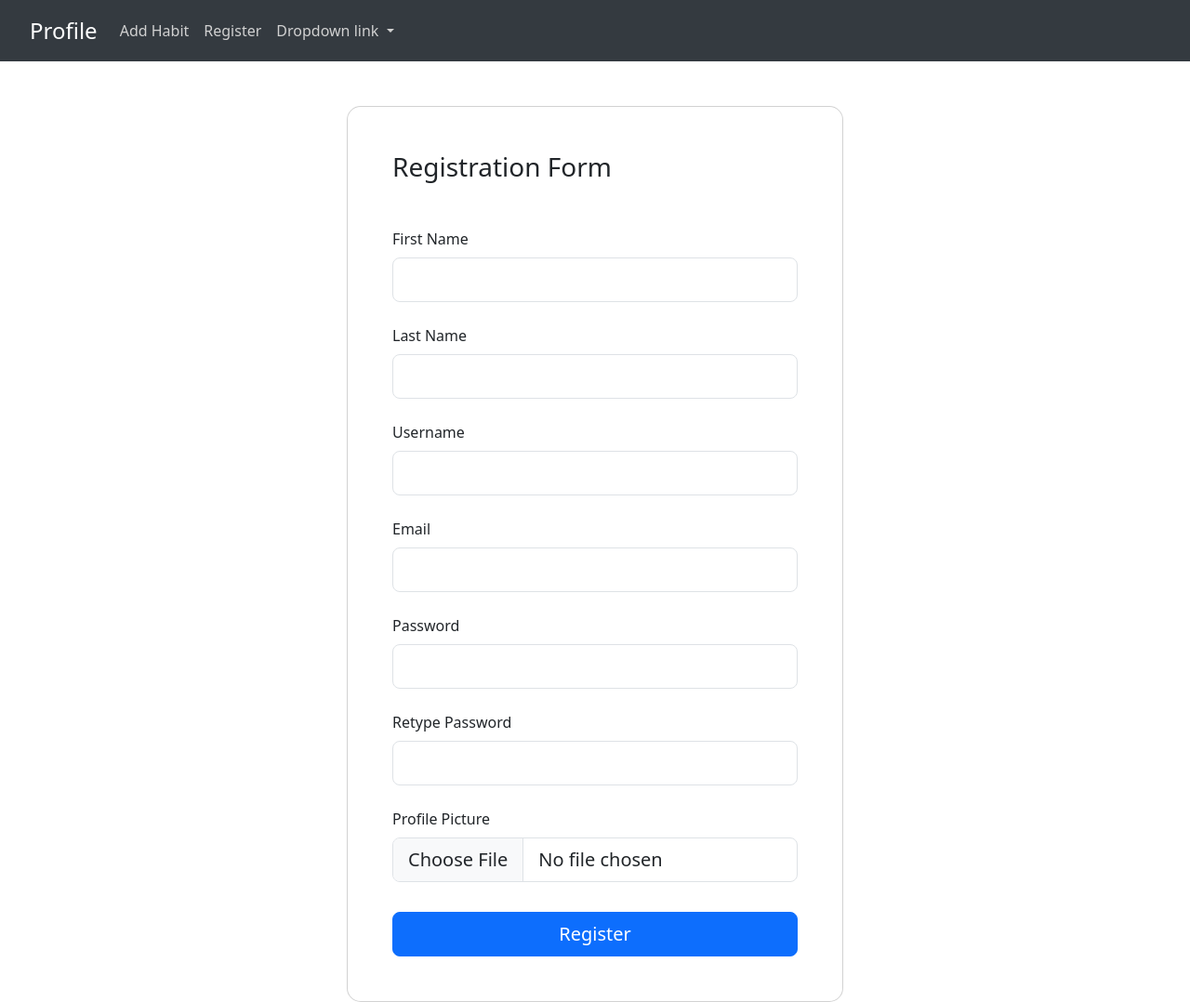
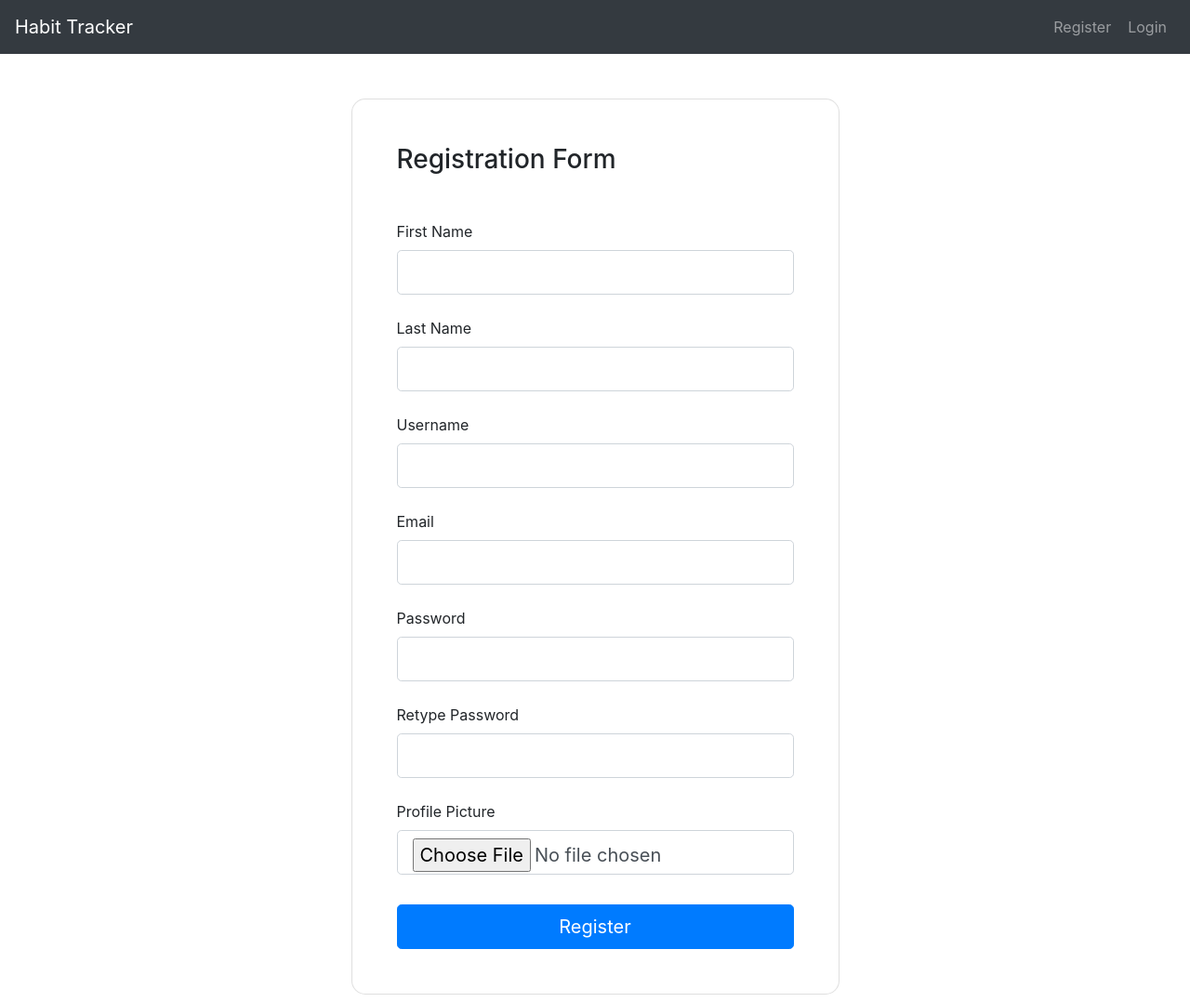
Before and after one commit to DenyysChernenko/HabitTracker, a Django app: page /register/ in a window 1280 px wide. Shown: the whole page at 93% size. Run offline with Django 5.2, Linux system fonts and the light colour scheme; some libraries are stand-ins or nearby versions.

Commit message:
Added home page, also added logout logic

```diff
--- a/habit_tracker/templates/base.html
+++ b/habit_tracker/templates/base.html
@@ -3,67 +3,42 @@
 <head>
     <meta charset="UTF-8">
     <meta name="viewport" content="width=device-width, initial-scale=1.0">
-    <title>{% block title %} Habit Tracker{% endblock %}</title>
-    {% load static %}
-    <link rel="stylesheet" href="{% static 'css/bootstrap.min.css' %}">
-   <style>
-        .custom-navbar {
-            background-color: #343a40;
-            padding: 10px 20px;
-        }
-        .custom-navbar .navbar-brand {
-            font-size: 1.5rem;
-            color: #fff;
-        }
-        .custom-navbar .nav-link {
-            color: #d1d1d1;
-        }
-        .custom-navbar .nav-link:hover {
-            color: #fffff;
-        }
-        .custom-navbar .navbar-toggler {
-            border-color: rgba(255, 255, 255, 0.1);
-        }
-
-    </style>
+    <title>{% block title %}Habit Tracker{% endblock %}</title>
+    <link rel="stylesheet" href="https://stackpath.bootstrapcdn.com/bootstrap/4.5.2/css/bootstrap.min.css">
 </head>
 <body>
-    <header>
-        <nav class="navbar navbar-expand-lg navbar-dark custom-navbar">
-            <div class="container-fluid">
-               <a class="navbar-brand" href="{% url 'profile' %}">Profile</a>
-                <button class="navbar-toggler" type="button" data-bs-toggle="collapse" data-bs-target="#navbarNavDropdown" aria-controls="navbarNavDropdown" aria-expanded="false" aria-label="Toggle navigation">
-                    <span class="navbar-toggler-icon"></span>
-                </button>
-                <div class="collapse navbar-collapse" id="navbarNavDropdown">
-                    <ul class="navbar-nav">
+    <nav class="navbar navbar-expand-lg navbar-dark bg-dark">
+        <a class="navbar-brand" href="{% url 'home' %}">Habit Tracker</a>
+        <div class="collapse navbar-collapse" id="navbarNav">
+            <ul class="navbar-nav ml-auto">
+                {% if user.is_authenticated %}
                     <li class="nav-item">
-                            <a class="nav-link" href="{% url 'add_habit' %}">Add Habit</a>
+                        <a class="nav-link" href="{% url 'profile' %}">Profile</a>
                     </li>
                     <li class="nav-item">
-                            <a class="nav-link" href="{% url 'register' %}">Register</a>
+                        <form id="logout-form" action="{% url 'logout' %}" method="post" class="d-inline">
+                            {% csrf_token %}
+                            <button type="submit" class="btn btn-link nav-link">Logout</button>
+                        </form>
                     </li>
-                        <li class="nav-item dropdown">
-                            <a class="nav-link dropdown-toggle" href="#" role="button" data-bs-toggle="dropdown" aria-expanded="false">
-                                Dropdown link
-                            </a>
-                            <ul class="dropdown-menu">
-                                <li><a class="dropdown-item" href="#">Action</a></li>
-                                <li><a class="dropdown-item" href="#">Another action</a></li>
-                                <li><a class="dropdown-item" href="#">Something else here</a></li>
-                            </ul>
+                {% else %}
+                    <li class="nav-item">
+                        <a class="nav-link btn btn-link" href="{% url 'register' %}">Register</a>
                     </li>
+                    <li class="nav-item">
+                        <a class="nav-link btn btn-link" href="{% url 'login' %}">Login</a>
+                    </li>
+                {% endif %}
             </ul>
         </div>
+    </nav>
+
+    <div class="container">
+        {% block content %}{% endblock %}
     </div>
-        </nav>
-    </header>
 
-    <main class="container">
-        {% block content %}{% endblock %}
-    </main>
-
-
-    <script src="{% static 'js/bootstrap.bundle.min.js' %}"></script>
+    <script src="https://code.jquery.com/jquery-3.5.1.slim.min.js"></script>
+    <script src="https://cdn.jsdelivr.net/npm/@popperjs/core@1.16.1/dist/umd/popper.min.js"></script>
+    <script src="https://stackpath.bootstrapcdn.com/bootstrap/4.5.2/js/bootstrap.min.js"></script>
 </body>
 </html>
--- a/habit_tracker/users/urls.py
+++ b/habit_tracker/users/urls.py
@@ -1,9 +1,12 @@
 from django.urls import path
-from .views import profile, RegisterView, CustomLoginView
+from .views import profile, RegisterView, CustomLoginView, home
+from django.contrib.auth.views import LogoutView
 
 
 urlpatterns = [
-    path('', profile, name='profile'),
+    path('', home, name='home'),
+    path('profile/', profile, name='profile'),
     path('register/', RegisterView.as_view(), name='register'),
     path('login/', CustomLoginView.as_view(), name='login'),
+    path('logout/', LogoutView.as_view(next_page='home'), name='logout'),
 ]
--- a/habit_tracker/users/views.py
+++ b/habit_tracker/users/views.py
@@ -3,12 +3,19 @@ from .models import User
 from .forms import CustomUserCreationForm, CustomUserLoginForm
 from django.views.generic.edit import CreateView
 from django.contrib.auth.views import LoginView
-from django.contrib.auth import get_user_model
+from django.contrib.auth import login
+from django.contrib import messages
 from django.urls import reverse_lazy
+from django.contrib.auth.decorators import login_required
 
 # Create your views here.
 
 
+def home(request):
+    return render(request, 'users/home.html')
+
+
+@login_required
 def profile(request):
     return render(request, 'users/profile.html')
 
@@ -17,6 +24,17 @@ class RegisterView(CreateView):
     form_class = CustomUserCreationForm
     success_url = reverse_lazy('login')
     template_name = 'users/register.html'
+
+    def dispatch(self, request, *args, **kwargs):
+        if request.user.is_authenticated:
+            return redirect("profile")
+        return super().dispatch(request, *args, **kwargs)
+
+    def form_valid(self, form):
+        user = form.save()
+        login(self.request, user)
+        messages.success(self.request, "Account was created successfully")
+        return redirect("profile")
 
 
 class CustomLoginView(LoginView):
```
Also changed, not shown: habit_tracker/users/templates/users/home.html (added, +31 -0 lines), habit_tracker/users/templates/users/register.html (line endings or trailing spaces). Lines whose indentation alone changed are shown as unchanged.
